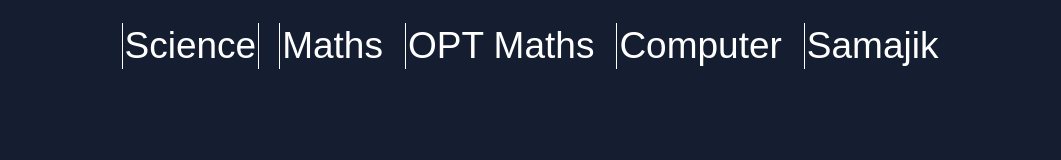
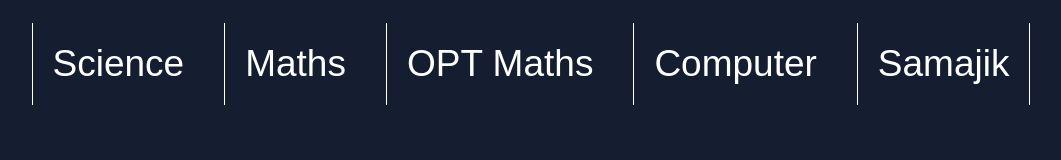
Before and after one commit to Akbbc2025/BLE_notes, a plain HTML site: page index.html in a window 1280 px wide. Shown: the whole page, without its empty margins (109-1170 px from the left). Drawn offline with Linux system fonts and the light colour scheme.

Commit message:
Update index.css
Padding fixes

```diff
--- a/index.css
+++ b/index.css
@@ -59,12 +59,12 @@ nav {
     text-align: center;
     justify-content: center;
 }
-.ledge{
+.redge{
     border-right: 1px solid white;
 }
 nav a {
     color: white !important;
     text-decoration: none;
     border-left: 1px solid white;
-    padding: 2px;
+    padding: 20px;
 }
```
